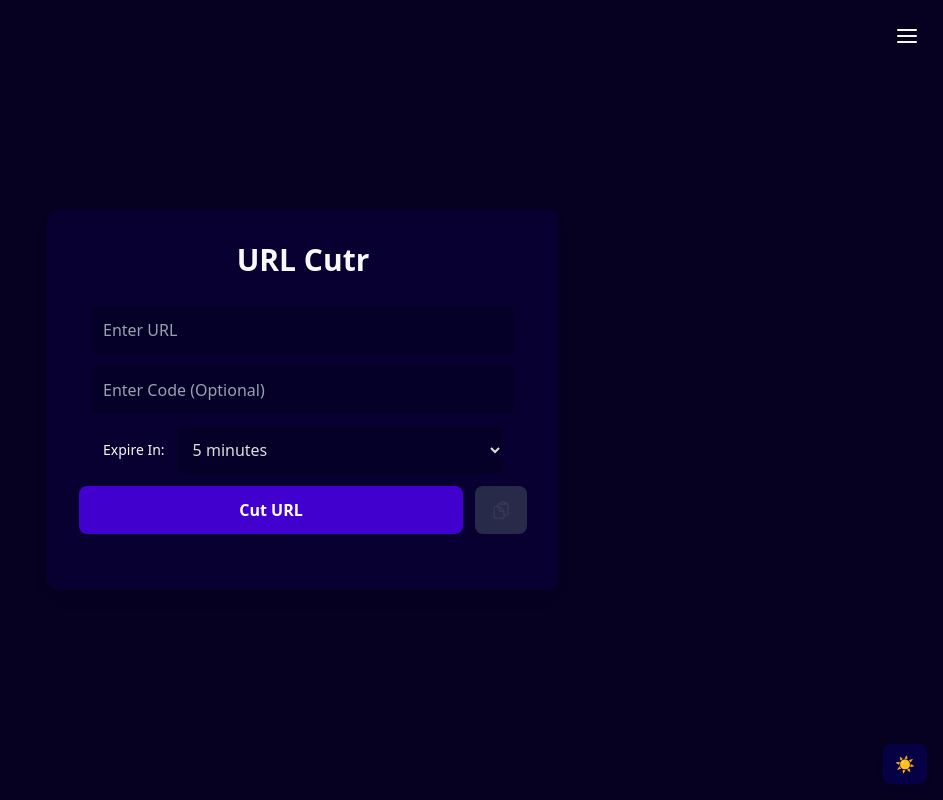
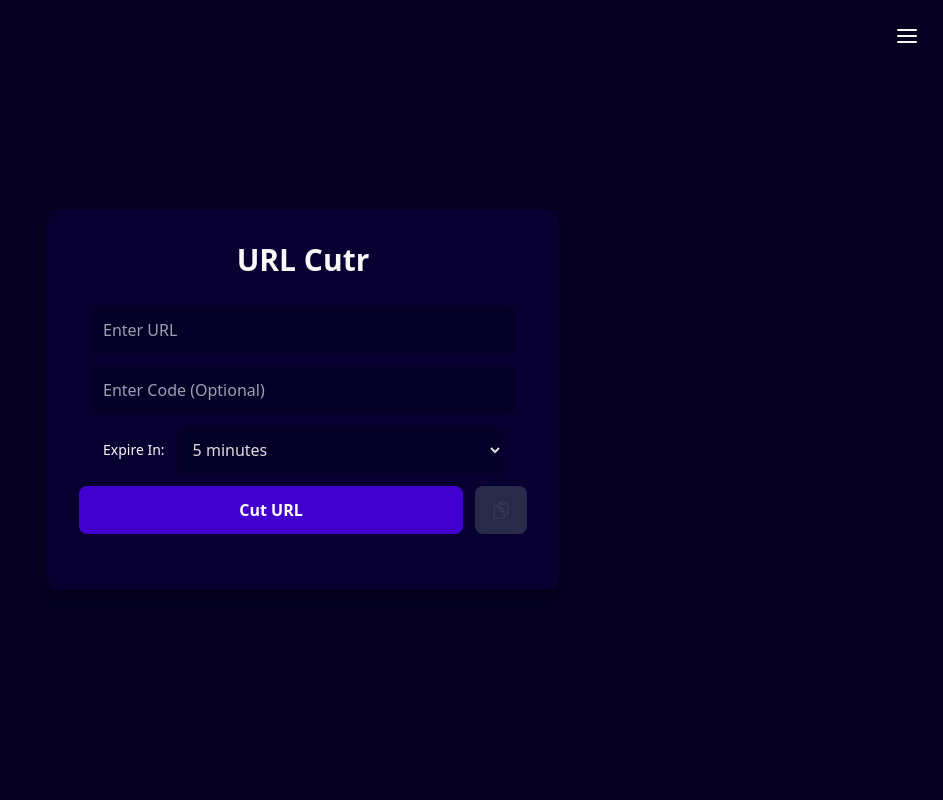
Before and after one commit to cburke6897/URL-Cutr, a React (Vite) app in the folder frontend/: page / in a window 1280 px wide. Shown: the whole page, without its empty margins (337-1280 px from the left). Built offline with nearby package versions, Linux system fonts and the light colour scheme.

Commit message:
Removes ThemeToggle component

```diff
--- a/frontend/src/components/ThemeToggle.jsx
+++ /dev/null
@@ -1,28 +0,0 @@
-import { useEffect, useState } from "react";
-
-export default function ThemeToggle() {
-  const [theme, setTheme] = useState(
-    localStorage.getItem("theme") || "dark"
-  );
-
-  useEffect(() => {
-    const root = document.documentElement;
-
-    if (theme === "dark") {
-      root.classList.add("dark");
-    } else {
-      root.classList.remove("dark");
-    }
-
-    localStorage.setItem("theme", theme);
-  }, [theme]);
-
-  return (
-    <button
-      onClick={() => setTheme(theme === "dark" ? "light" : "dark")}
-      className="fixed bottom-4 right-4 bg-[var(--color-button)] hover:bg-[var(--color-button-hover)] dark:bg-[var(--color-button-dark)] dark:hover:bg-[var(--color-button-hover-dark)] text-white px-3 py-2 rounded-lg shadow-md transition-colors"
-    >
-      {theme === "dark" ? "☀️" : "🌙"}
-    </button>
-  );
-}
--- a/frontend/src/pages/Home.jsx
+++ b/frontend/src/pages/Home.jsx
@@ -2,7 +2,6 @@ import TextInput from "../components/TextInput";
 import EnterButton from "../components/EnterButton";
 import CopyButton from "../components/CopyButton";
 import LinkExpirerDropdown from "../components/LinkExpirerDropdown";
-import ThemeToggle from "../components/ThemeToggle";
 import DropdownMenu from "../components/DropdownMenu";
 
 export default function Home({ url, setUrl, shortUrl, error, expiration, setExpiration, shorten, code, setCode }) {
@@ -50,8 +49,6 @@ export default function Home({ url, setUrl, shortUrl, error, expiration, setExpi
           </p>
         )}
       </div>
-
-      <ThemeToggle />
     </div>
   );
 }
```
